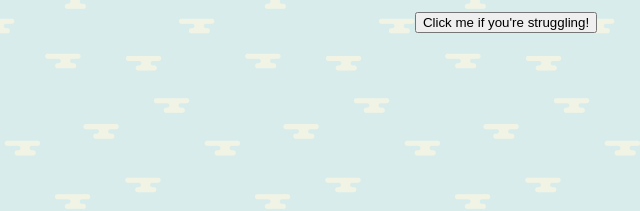
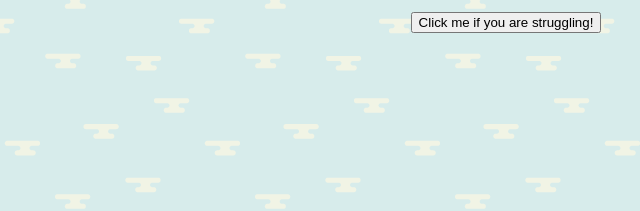
Before and after one commit to alexschu90/Psychic-Game, a plain HTML site: page index.html in a window 1280 px wide. Shown: the part 574-785 px from the top of the page, 134-774 px from the left. Drawn offline with Linux system fonts and the light colour scheme.

Commit message:
updatig readme and spelling fix for index file

```diff
--- a/index.html
+++ b/index.html
@@ -31,7 +31,7 @@
         </section>
         <br>
         <div class="hint">
-        <button onclick="hintButton()">Click me if you're struggling!</button>
+        <button onclick="hintButton()">Click me if you are struggling!</button>
         <script src="assets/javascript/game.js"></script>
         </div>
 
```
Also changed, not shown: 1 other file.
